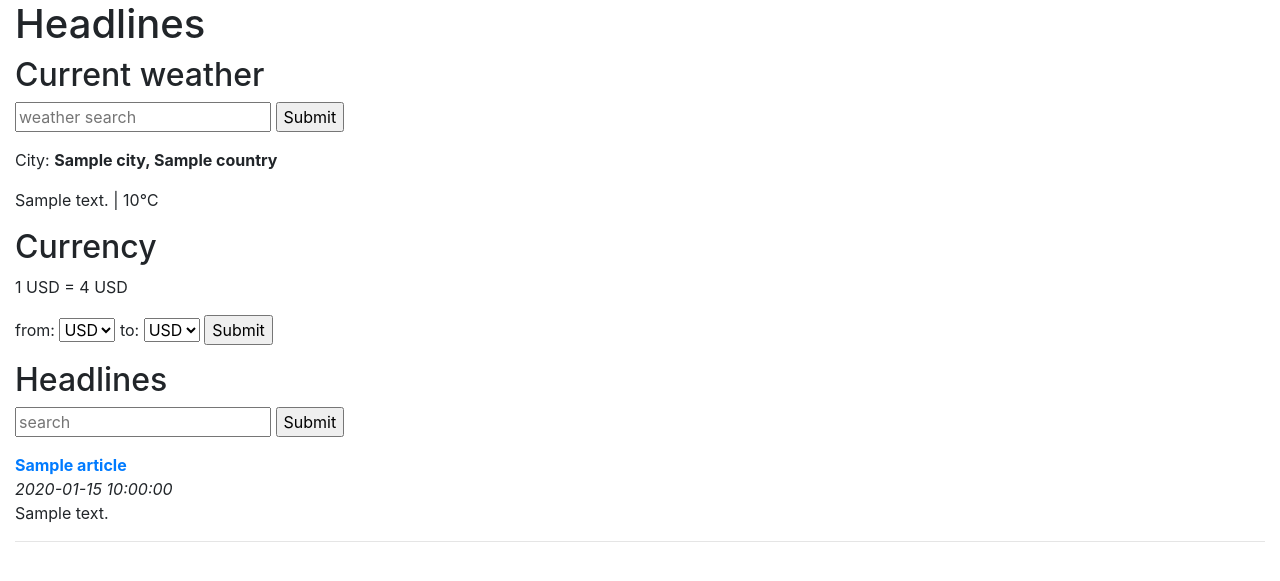
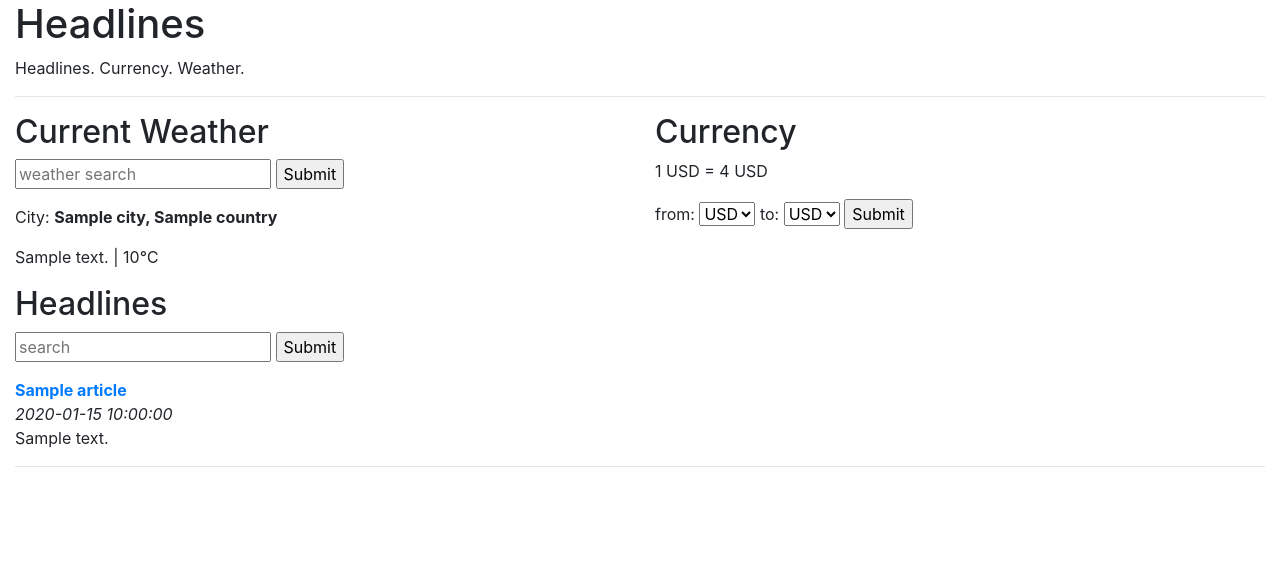
Before and after one commit to marclafratta/headlines, a Flask app: template templates/home.html in a window 1280 px wide. Shown: the top 581 px of the page. Run offline with Flask 2, Linux system fonts and the light colour scheme; the template is opened without the code that fills it: most values are stand-ins (such as "Sample title", 1, 10 or a date in 2020); some libraries are stand-ins or nearby versions.

Commit message:
moving weather and currency to row divs

```diff
--- a/application.py
+++ b/application.py
@@ -1,8 +1,9 @@
+import datetime
 import feedparser
 import json
 from urllib.request import urlopen
 import urllib
-from flask import Flask, render_template, request
+from flask import Flask, make_response, render_template, request
 
 application = Flask(__name__)
 
@@ -27,11 +28,9 @@ CURRENCY_URL = "http://openexchangerates.org//api/latest.json?app_id=497a7259f46
 @application.route("/")
 def get_news():
     # get custom publication or default
-    publication = request.args.get('publication')
-    if not publication or publication.lower() not in RSS_FEEDS:
-        publication = DEFAULTS['publication']
-    else:
-        publication = publication.lower()
+    publication = get_value_with_fallback('publication')
+
+    publication = publication.lower()
 
     articles = get_news(publication)
 
@@ -43,16 +42,19 @@ def get_news():
     weather = get_weather(city)
 
     # get customized currency based on user input or default
-    currency_from = request.args.get("currency_from")
-    if not currency_from:
-        currency_from = DEFAULTS['currency_from']
-    currency_to = request.args.get("currency_to")
-    if not currency_to:
-        currency_to = DEFAULTS['currency_to']
+    currency_from = get_value_with_fallback("currency_from")
+    currency_to = get_value_with_fallback("currency_to")
+
     rate, currencies = get_rate(currency_from, currency_to)
 
-    return render_template("home.html", articles=articles, weather=weather, currency_from=currency_from,
-                           currency_to=currency_to, rate=rate, currencies=sorted(currencies))
+    response = make_response(render_template("home.html", articles=articles, weather=weather, currency_from=currency_from,
+                                             currency_to=currency_to, rate=rate, currencies=sorted(currencies)))
+    expires = datetime.datetime.now() + datetime.timedelta(days=365)
+    response.set_cookie("publication", publication, expires=expires)
+    response.set_cookie("city", city, expires=expires)
+    response.set_cookie("currency_from", currency_from, expires=expires)
+    response.set_cookie("currency_to", currency_to, expires=expires)
+    return response
 
 
 def get_news(query):
@@ -86,5 +88,13 @@ def get_rate(frm, to):
     return (to_rate / frm_rate, parsed.keys())
 
 
+def get_value_with_fallback(key):
+    if request.args.get(key):
+        return request.args.get(key)
+    if request.cookies.get(key):
+        return request.cookies.get(key)
+    return DEFAULTS[key]
+
+
 if __name__ == '__main__':
     application.run(port=5000, debug=True)
--- a/templates/home.html
+++ b/templates/home.html
@@ -8,14 +8,22 @@
     </head>
     <body>
         <div class="container-fluid">
+            <div id="header">
                 <h1>Headlines</h1>
-            <h2>Current weather</h2>
+                <p>Headlines. Currency. Weather.</p>
+                <hr />
+            </div>
+            <div class="row">
+                <div class="col-sm-6">
+                    <h2>Current Weather</h2>
                     <form>
                         <input type="text" name="city" placeholder="weather search">
                         <input type="submit" value="Submit">
                     </form>
                     <p>City: <b>{{weather.city}}, {{weather.country}}</b></p>
                     <p>{{weather.description}} | {{weather.temperature}}&#8451</p>
+                </div>
+                <div class="col-sm-6">
                     <h2>Currency</h2>
                     <p>1 {{currency_from}} = {{rate}} {{currency_to}}</p>
                     <form>
@@ -34,6 +42,10 @@
                         </select>
                         <input type="submit" value="Submit">
                     </form>
+                </div>
+            </div>
+
+            <div>
                 <h2>Headlines</h2>
                 <form>
                     <input type="text" name="publication" placeholder="search" />
@@ -46,5 +58,6 @@
                     <hr />
                 {% endfor %}
             </div>
+        </div>
     </body>
 </html>
```
Lines whose indentation alone changed are shown as unchanged.
